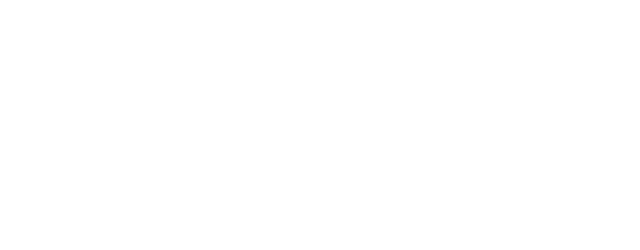
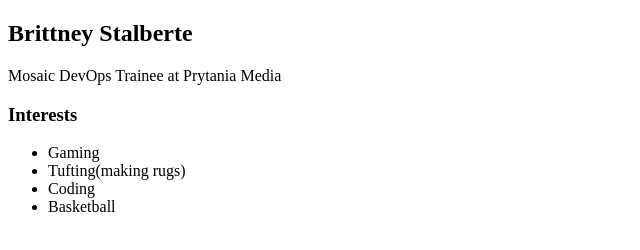
Before and after one commit to Emerson0304/brittney-stalberte.github.io7, a plain HTML site: page index.html in a window 1280 px wide. Shown: the whole page, without its empty margins (0-640 px from the left). Drawn offline with Linux system fonts and the light colour scheme.

Commit message:
worked on index.html tags

```diff
--- a/index.html
+++ b/index.html
@@ -8,9 +8,9 @@
 
     <body>
       <div id="all-contents">
-        <nax>
+        <nav>
 
-        </nax>
+        </nav>
 
         <main>
            <div class="sidebar">
@@ -18,8 +18,17 @@
            </div>
 
            <div class="content">
-            <h2> </h2>
-            <p> </p>
+            <h2> Brittney Stalberte </h2>
+            <p> Mosaic DevOps Trainee at Prytania Media </p>
+            <div id="interests">
+                <h3> Interests </h3>
+                <ul>
+                    <li> Gaming </li>
+                    <li> Tufting(making rugs) </li>
+                    <li> Coding </li>
+                    <li> Basketball </li>
+                </ul>
+            </div>
            </div>
         </main>
 
```
Also changed, not shown: 1 other file.
